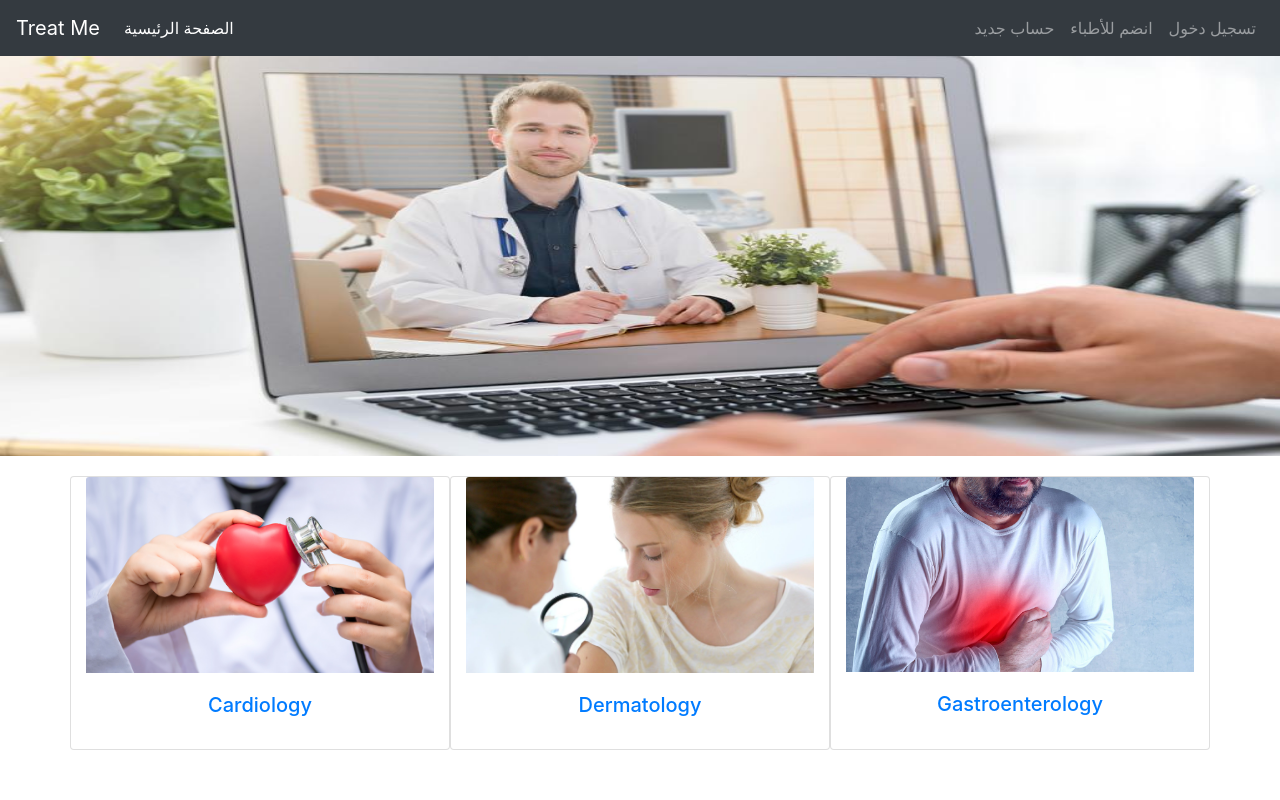
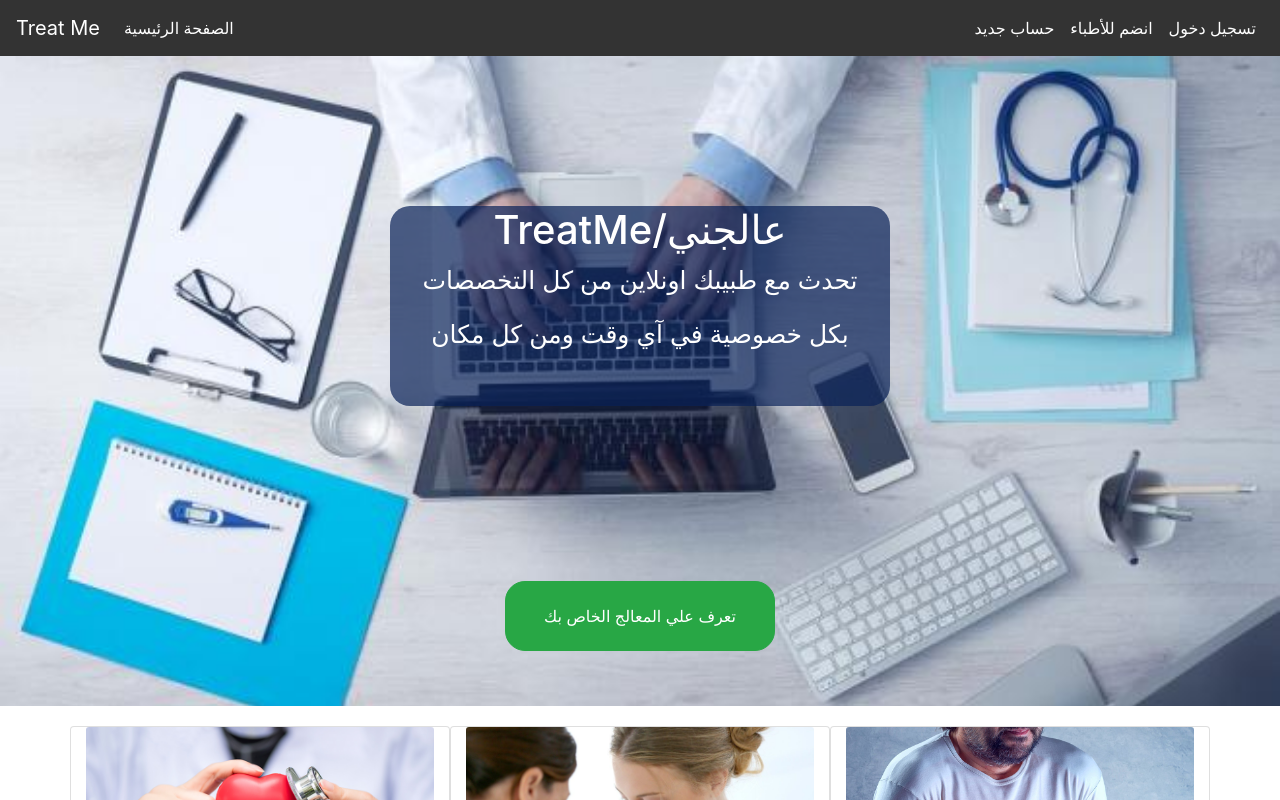
Before and after one commit to Mohammed-Elmorsy/TreatMeAngular, an Angular app: page /home in a window 1280 px wide. Shown: the top 800 px of the page. Built offline with nearby package versions, Linux system fonts and the light colour scheme.

Commit message:
edit in header and home page cover

```diff
--- a/src/app/_models/schedule.ts
+++ b/src/app/_models/schedule.ts
@@ -1,2 +1,6 @@
 export class Schedule {
+
+    constructor(){
+
+    }
 }
--- a/src/app/core/components/layout/header/header.component.css
+++ b/src/app/core/components/layout/header/header.component.css
@@ -1,3 +1,14 @@
 a:hover{
     cursor: pointer;
 }
+
+#bar{
+    background-color: #333;
+}
+#bar a{
+    color: white;
+}
+#bar a:hover{
+   background-color: rgb(20, 123, 219);
+   border-radius: 10px;
+}
--- a/src/app/core/components/layout/header/header.component.html
+++ b/src/app/core/components/layout/header/header.component.html
@@ -1,4 +1,4 @@
-<nav class="navbar navbar-expand-lg navbar-dark bg-dark">
+<nav class="navbar navbar-expand-lg " id="bar">
     <a class="navbar-brand" routerLink="/home">Treat Me</a>
     <button class="navbar-toggler" type="button" data-toggle="collapse" data-target="#navbarSupportedContent" aria-controls="navbarSupportedContent" aria-expanded="false" aria-label="Toggle navigation">
       <span class="navbar-toggler-icon"></span>
--- a/src/app/home/home.component.css
+++ b/src/app/home/home.component.css
@@ -1,11 +1,41 @@
 #cover_photo{
     margin-bottom: 20px;
+    background-image: url('../../assets/images/common/cover2.jpg');
+    background-repeat: no-repeat;
+    background-size: cover;
+    height: 650px;
+    text-align: center;
+
+}
+#cover_photo>button
+{
+    display: block;
+    margin: 25px auto;
+    text-align: center;
+    height: 70px;
+    width: 270px;
+    border-radius: 20px;
+}
+#caption{
+
+    height: 200px;
+    width: 500px;
+    position: relative;
+    margin: 150px ;
+    display: inline-block;
+    color: white;
+
+
+background-color: rgba(9, 34, 87, 0.7);
+border-radius: 20px;
+
+
+}
+#caption>p{
+
+    font-size: 25px;
 }
 
-#cover_photo img{
-    width: 100%;
-    height: 400px;
-}
 
 a:hover{
     text-decoration: none;
--- a/src/app/home/home.component.html
+++ b/src/app/home/home.component.html
@@ -1,5 +1,14 @@
 <div id="cover_photo">
-  <img src="assets/images/common/cover.jpg">
+
+  <div id="caption">
+      <h1>TreatMe/عالجني</h1>
+      <p>تحدث مع طبيبك اونلاين من كل التخصصات</p>
+      <p>بكل خصوصية في آي وقت ومن كل مكان</p>
+
+  </div>
+  <button class="btn btn-success">تعرف علي المعالج الخاص بك</button>
+
+
 </div>
 <div class="container">
 
```
Also changed, not shown: src/assets/images/common/cover2.jpg (added).
